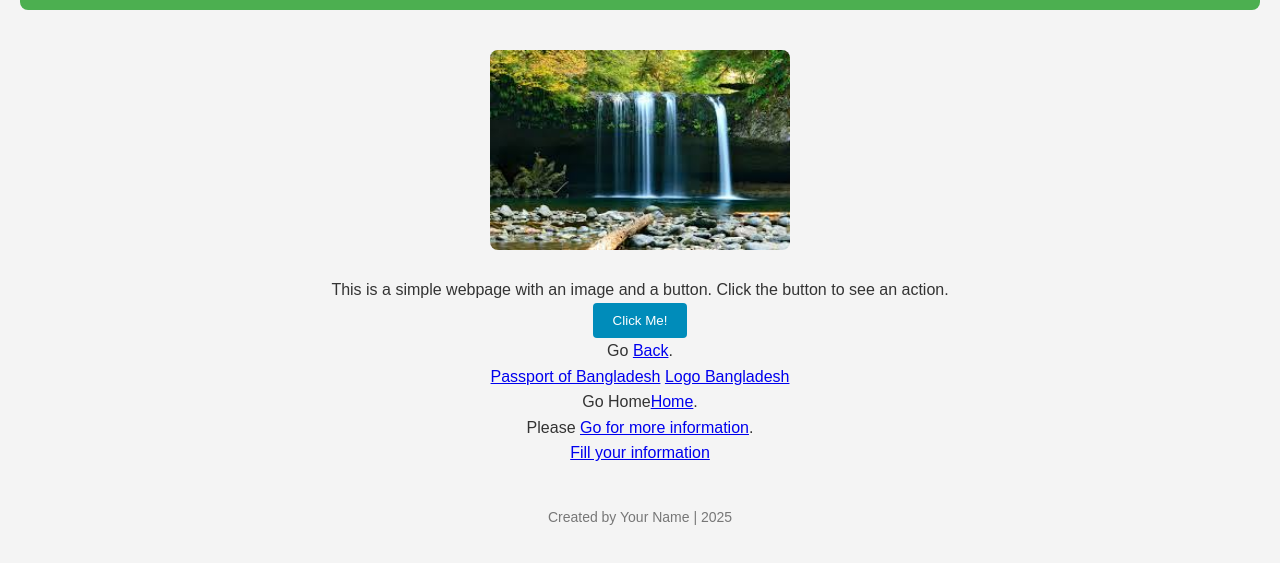
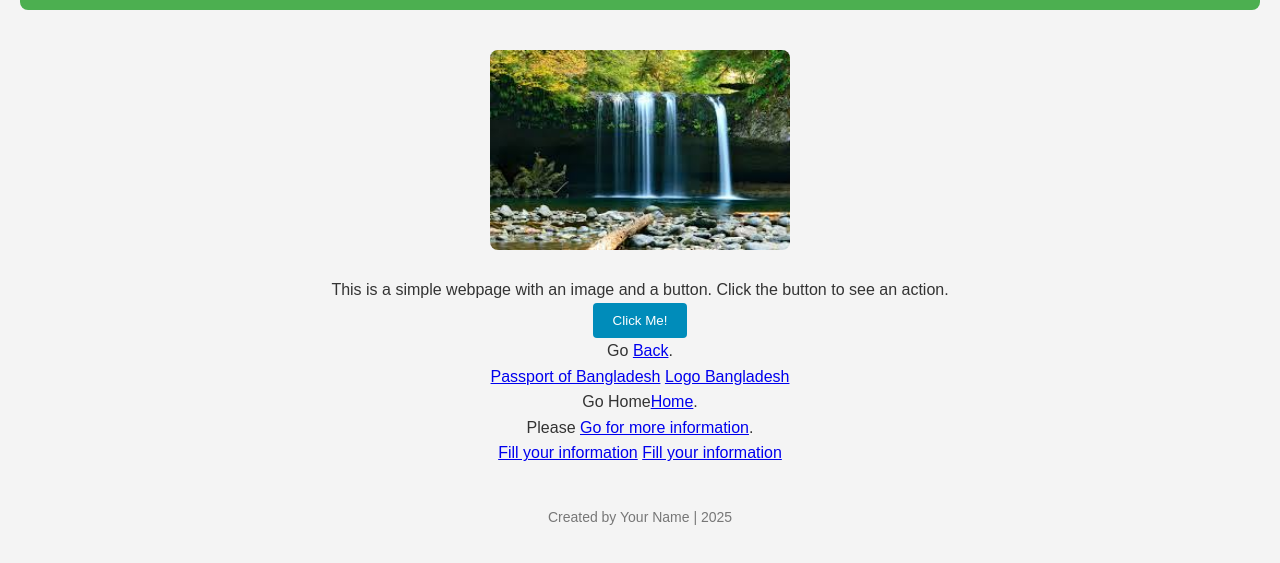
Before and after one commit to Cristoferzabin/Supportive-Resources-1, a plain HTML site: page index.html in a window 1280 px wide. Shown: the part 101-664 px from the top of the page. Drawn offline with Linux system fonts and the light colour scheme.

Commit message:
Update index.html

```diff
--- a/index.html
+++ b/index.html
@@ -35,6 +35,7 @@
        <p>Please  <a href="https://cristoferzabin.github.io/Learning.bd/" target="_blank">  Go for more information</a>.</p>
 
     <a href="about.html">Fill your information</a>
+    <a href="clock.html">Fill your information</a>
 
 
 
```
